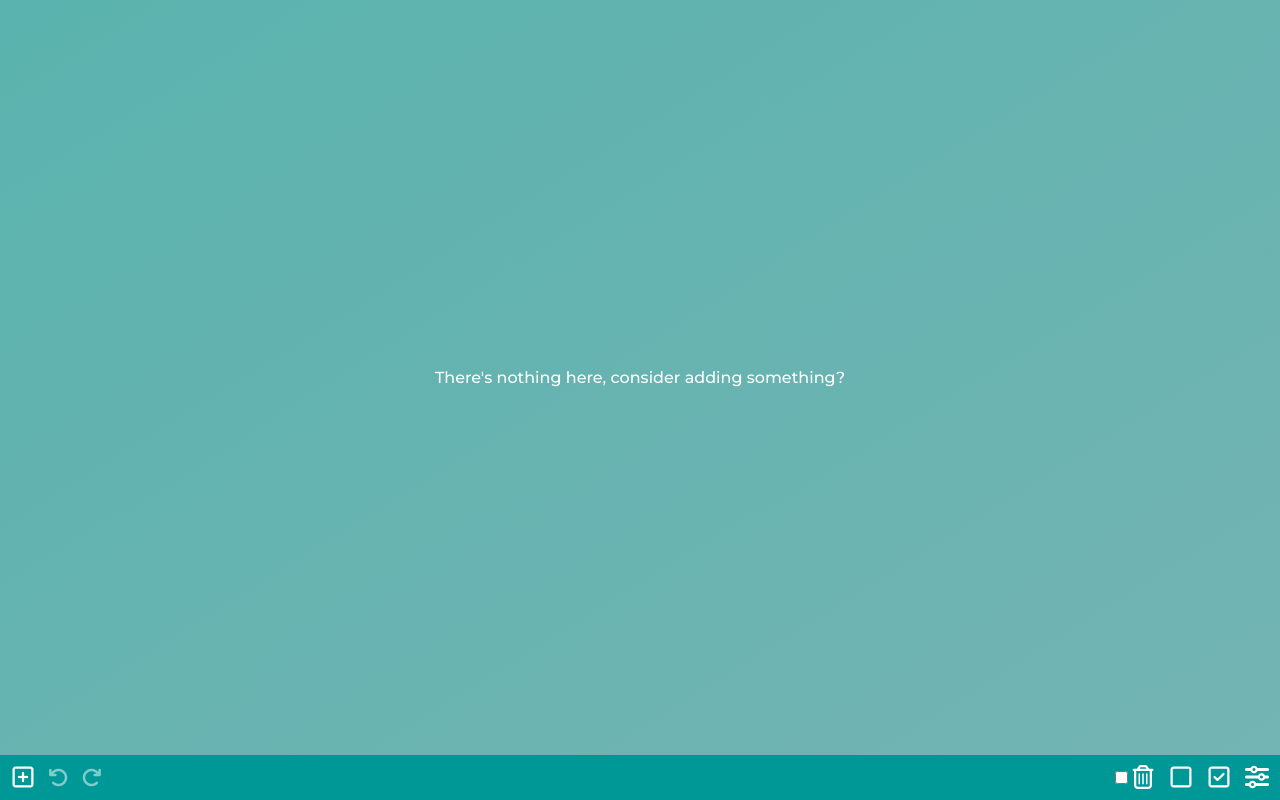
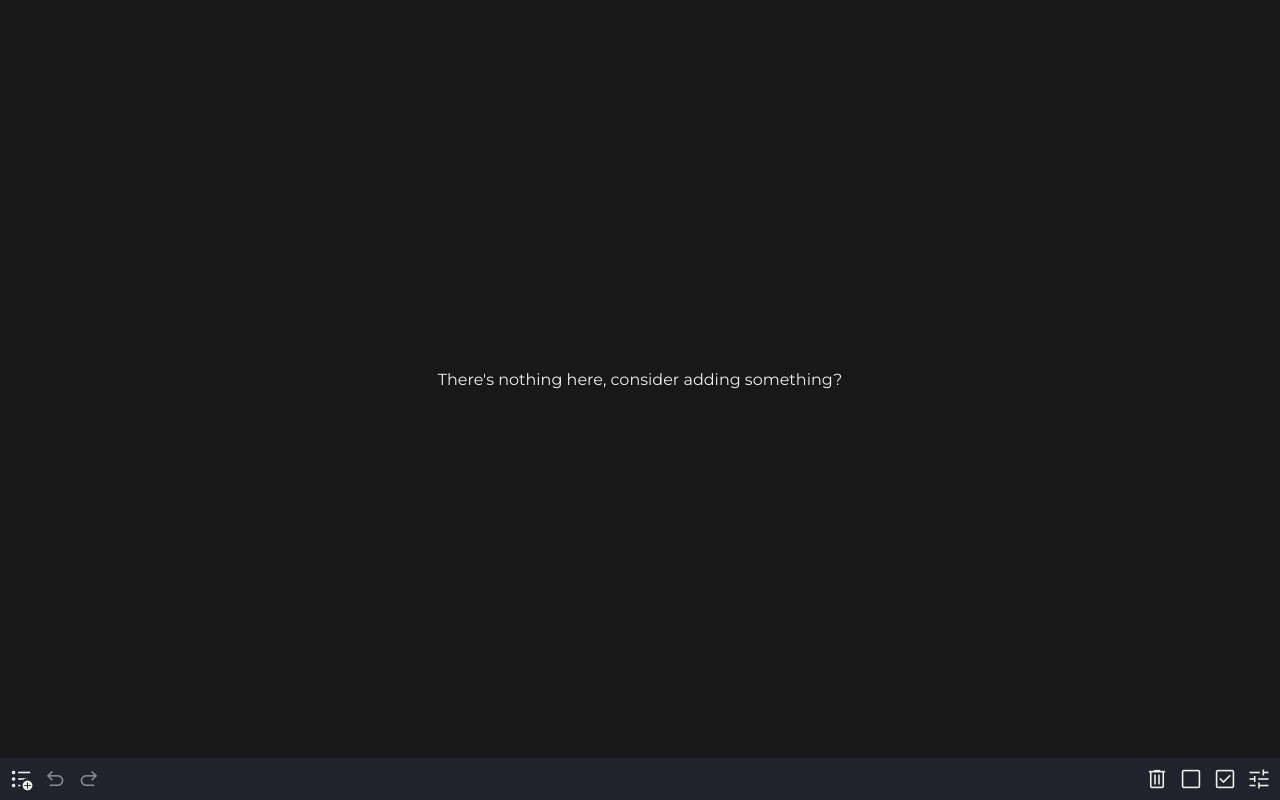
Before and after one commit to Azuriru/Zephy, a SvelteKit app: page / in a window 1280 px wide. Built offline with nearby package versions, Linux system fonts and the light colour scheme.

Commit message:
friendship ended with fontawesome, now material symbol is my friend

```diff
--- a/package.json
+++ b/package.json
@@ -37,5 +37,8 @@
 		"typescript": "^5.2.2",
 		"vite": "^5.0.0"
 	},
-	"type": "module"
+	"type": "module",
+	"dependencies": {
+		"material-symbols": "^0.15.0"
+	}
 }
--- /dev/null
+++ b/src/lib/components/MaterialSymbol.svelte
@@ -0,0 +1,20 @@
+<script lang="ts">
+    import 'material-symbols';
+    import { type MaterialSymbol } from 'material-symbols';
+
+    export let type: 'outlined' | 'rounded' | 'sharp' = 'outlined';
+    export let name: MaterialSymbol;
+    export let size: number | null = null;
+
+    const fontWeight = type === 'outlined' ? 300 : 'initial';
+</script>
+
+<span class="material-symbol material-symbols-{type}" style:font-size={size + 'px'} style:font-weight={fontWeight}>
+    {name}
+</span>
+
+<style lang="scss">
+    .material-symbol {
+        font-size: inherit;
+    }
+</style>
--- a/src/lib/components/index.ts
+++ b/src/lib/components/index.ts
@@ -1 +1,2 @@
 export { default as FontAwesome } from './FontAwesome.svelte';
+export { default as MaterialSymbol } from './MaterialSymbol.svelte';
--- a/src/lib/i18n/en/list.json
+++ b/src/lib/i18n/en/list.json
@@ -2,5 +2,15 @@
     "empty": "There's nothing here, consider adding something?",
     "group-placeholder": "New group",
     "item-placeholder": "New item",
-    "item-add": "Add item"
+    "item-add": "Add item",
+    "settings": {
+        "dark": "Dark",
+        "light": "Light",
+        "show-drag": "Show drag handles by default",
+        "show-remove-prompt": "Show a prompt that confirms an item's deletion",
+        "dehoist": "Pin checked items to the bottom of the list",
+        "merge-check-actions": "Merge check and uncheck actions into one",
+        "autofocus": "Automatically focus newly added groups and items",
+        "strike-completed": "Strikethrough completed items"
+    }
 }
--- a/src/lib/i18n/lang.json
+++ b/src/lib/i18n/lang.json
@@ -1,4 +1,5 @@
 {
 	"en": "English",
-	"zh": "中文"
+	"zh": "中文",
+	"ru": "Pyccкий"
 }
--- a/src/routes/+page.svelte
+++ b/src/routes/+page.svelte
@@ -3,20 +3,39 @@
     import { type Group, TodosHistory } from '$lib/util/list';
     import { capitalize, clone } from '$lib/util';
     import { persistibles } from '$lib/util/store';
-    import { locale, t } from '$lib/i18n';
-    import langs from '$lib/i18n/lang.json';
-    import { FontAwesome } from '$lib/components';
+    import { defaultLocale, locale, t } from '$lib/i18n';
+    import { MaterialSymbol } from '$lib/components';
 
-    const language = persistibles<string>('language', 'en');
+    const language = persistibles<string>('language', defaultLocale);
 
-    function onLanguageChange (language: string){
+    type SettingsState = {
+        theme: boolean,
+        show_drag: boolean,
+        show_remove_prompt: boolean,
+        dehoist: boolean,
+        merge_check_actions: boolean,
+        autofocus: boolean,
+        strike_completed: boolean
+    };
+    const settings = persistibles<SettingsState>('settings', {
+        theme: false,
+        show_drag: true,
+        show_remove_prompt: false,
+        dehoist: true,
+        merge_check_actions: false,
+        autofocus: true,
+        strike_completed: false
+    });
+
+    let settingsHidden = true;
+
+    function onLanguageChange(language: string) {
         $locale = language;
         $language = language;
     }
 
     type InputEvent = Event & { currentTarget: EventTarget & HTMLInputElement };
 
-    let dark = false;
     const todosHistory = readable<TodosHistory>(null as never, (set) => {
         const hist = new TodosHistory(set, {
             groups: []
@@ -234,13 +253,27 @@
             edited
         });
     }
+
+    function onClick(e: MouseEvent) {
+        if (settingsHidden) return;
+
+        if (e.target instanceof HTMLElement) {
+            if (e.target.closest('.settings-button')) return;
+
+            if (!e.target.closest('.settings')) {
+                settingsHidden = true;
+            }
+        }
+    }
 </script>
 
-<div class="list-app" class:light={!dark}>
+<svelte:window on:click={onClick} />
+
+<div class="list-app" class:light={$settings.theme}>
     <div class="list">
         {#if !$todosHistory.state.groups.length}
             <div class="list-empty">
-                There's nothing here, consider adding something?
+                {$t('list.empty')}
             </div>
         {/if}
         {#each $todosHistory.state.groups as group, groupIndex (group.id)}
@@ -257,13 +290,13 @@
                     />
                     <div class="list-group-actions">
                         <button type="button" on:click={() => removeGroup(groupIndex)}>
-                            <FontAwesome name="trash-can" type="regular" />
+                            <MaterialSymbol name="delete" />
                         </button>
                         <button type="button" on:click={() => uncheckGroup(groupIndex)}>
-                            <FontAwesome name="square" type="regular" />
+                            <MaterialSymbol name="check_box_outline_blank" />
                         </button>
                         <button type="button" on:click={() => checkGroup(groupIndex)}>
-                            <FontAwesome name="square-check" type="regular" />
+                            <MaterialSymbol name="check_box" />
                         </button>
                     </div>
                 </div>
@@ -271,7 +304,7 @@
                     {@const { value, checked, timestamp } = item}
                     <div class="list-item" class:checked>
                         <div class="list-drag">
-                            <FontAwesome name="grip-vertical" />
+                            <MaterialSymbol name="drag_indicator" />
                         </div>
                         <label class="list-label">
                             <input
@@ -282,7 +315,7 @@
                             />
                             <div class="list-checkbox">
                                 {#if checked}
-                                    <FontAwesome name="check" />
+                                    <MaterialSymbol name="check" />
                                 {/if}
                             </div>
                             <div class="list-item-info">
@@ -306,7 +339,7 @@
                             class="list-item-remove"
                             on:click={() => removeItem(groupIndex, itemIndex)}
                         >
-                            <FontAwesome name="xmark" />
+                            <MaterialSymbol name="close" />
                         </button>
                     </div>
                 {/each}
@@ -316,7 +349,7 @@
                     on:click={() => addItem(groupIndex)}
                 >
                     <div class="list-plus">
-                        <FontAwesome name="plus" />
+                        <MaterialSymbol name="add_box" />
                     </div>
                     <span class="list-plus-text">{$t('list.item-add')}</span>
                 </button>
@@ -324,10 +357,50 @@
         {/each}
     </div>
 
+    <div class="settings" class:hidden={settingsHidden}>
+        <button type="button" class="settings-close" on:click={() => settingsHidden = true}>
+            <MaterialSymbol name="close" />
+        </button>
+        <div class="settings-options">
+            <label class="settings-option">
+                <div class="settings-key">
+                    {$t('list.settings.dark')}
+                </div>
+                <input
+                    type="checkbox"
+                    name="settings-checkbox"
+                    checked={$settings.theme}
+                    on:change={() => $settings.theme = !$settings.theme}
+                />
+                <div class="settings-toggle" />
+                <div class="settings-key">
+                    {$t('list.settings.light')}
+                </div>
+            </label>
+            {#each Object.keys($settings).slice(1) as key (key)}
+                <label class="settings-option">
+                    <div class="settings-key">
+                        {$t(`list.settings.${key.replaceAll('_', '-')}`)}
+                    </div>
+                    <input
+                        type="checkbox"
+                        name="settings-checkbox"
+                        checked={$settings[key]}
+                        on:change={() => $settings[key] = !$settings[key]}
+                    />
+                    <div class="settings-toggle" />
+                </label>
+            {/each}
+        </div>
+        <div class="settings-language">
+            <MaterialSymbol name="language" />
+        </div>
+    </div>
+
     <div class="toolbar">
         <div class="toolbar-left">
             <button type="button" on:click={() => addGroup()}>
-                <FontAwesome name="square-plus" type="regular" />
+                <MaterialSymbol name="format_list_bulleted_add" />
             </button>
             <button
                 type="button"
@@ -335,7 +408,7 @@
                 disabled={$todosHistory.index === 0}
                 on:click={() => $todosHistory.undo()}
             >
-                <FontAwesome name="arrow-rotate-left" />
+                <MaterialSymbol name="undo" />
             </button>
             <button
                 type="button"
@@ -343,37 +416,27 @@
                 disabled={$todosHistory.index === $todosHistory.events.length}
                 on:click={() => $todosHistory.redo()}
             >
-                <FontAwesome name="arrow-rotate-right" />
+                <MaterialSymbol name="redo" />
             </button>
         </div>
         <div class="toolbar-right">
             <!-- {#each Object.keys(langs) as language (language)}
                 <button type="button" on:click={() => onLanguageChange(language)}>{langs[language]}</button>
             {/each} -->
-            <input
-                type="checkbox"
-                name="item-checkbox"
-                on:change={() => dark = !dark}
-            />
             <button type="button" on:click={removeAll}>
-                <FontAwesome name="trash-can" type="regular" />
+                <MaterialSymbol name="delete" />
             </button>
             <button type="button" on:click={uncheckAll}>
-                <FontAwesome name="square" type="regular" />
+                <MaterialSymbol name="check_box_outline_blank" />
             </button>
             <button type="button" on:click={checkAll}>
-                <FontAwesome name="square-check" type="regular" />
+                <MaterialSymbol name="check_box" />
             </button>
-            <button type="button">
-                <FontAwesome name="sliders" />
+            <button type="button" class="settings-button" on:click={() => settingsHidden = !settingsHidden}>
+                <MaterialSymbol name="tune" />
             </button>
         </div>
     </div>
-
-    <div class="settings">
-        <div />
-    </div>
-
 </div>
 
 <style lang="scss">
@@ -392,6 +455,8 @@
         --checkbox-checked: #009d9d;
         --checkbox-border: transparent;
         --checkbox-border-checked: transparent;
+        --toggle-background: #272727;
+        --toggle-background-checked: #272727;
         --radius: 0;
     }
 
@@ -410,8 +475,9 @@
         --checkbox-border: var(--color);
         --checkbox-border-checked: var(--checkbox-checked);
         --checkbox-checked: #009d9d;
+        --toggle-background: #79cbcb;
+        --toggle-background-checked: var(--checkbox-checked);
         --radius: 4px;
-        font-weight: 500;
     }
 
     // Colors
@@ -430,8 +496,10 @@
     $checkbox-checked: var(--checkbox-checked);
     $checkbox-border: var(--checkbox-border);
     $checkbox-border-checked: var(--checkbox-border-checked);
+
+    $toggle-transition: 0.5s background-color;
+    $toggle-transition-before: 0.5s transform;
     $radius: var(--radius);
-
     $cube: 36px;
     $checkbox: 24px;
 
@@ -449,8 +517,92 @@
         height: 100%;
         background: $background;
         color: $color;
+
+        &.light {
+            font-weight: 500;
+        }
     }
 
+    .settings {
+        @include flex(column);
+        background: #bfe9e863;
+        position: fixed;
+        top: 0;
+        bottom: 0;
+        /* left: 0; */
+        right: 0;
+        z-index: 1;
+        backdrop-filter: blur(26px);
+        font-size: 14px;
+        transition: .5s transform, .5s box-shadow;
+
+        &:not(.hidden) {
+            box-shadow: 0px 0px 20px 4px #00000080;
+        }
+
+        &.hidden {
+            transform: translateX(100%);
+        }
+
+        .settings-close {
+            @include flex(center);
+            align-self: flex-end;
+            height: 36px;
+            width: 36px;
+            font-size: 24px;
+        }
+
+        .settings-options {
+            @include flex(column, one);
+
+            .settings-option {
+                @include flex(centerY, between);
+                padding: 0 20px;
+
+                &:not(:first-of-type) {
+                    margin-top: 4px;
+                }
+                &:first-of-type {
+                    margin-top: 10px;
+                }
+
+                input {
+                    display: none;
+
+                    & + .settings-toggle {
+                        @include flex(centerY, noShrink);
+                        width: 44px;
+                        height: 24px;
+                        background: var(--toggle-background);
+                        border-radius: 12px;
+                        margin-left: 16px;
+                        position: relative;
+                        cursor: pointer;
+                        transition: $toggle-transition;
+
+                        &::before {
+                            position: absolute;
+                            content: "";
+                            height: 18px;
+                            width: 18px;
+                            left: 3px;
+                            background-color: white;
+                            transition: $toggle-transition-before;
+                            border-radius: 9px;
+                        }
+                    }
+
+                    &:checked + .settings-toggle {
+                        background: var(--toggle-background-checked);
+
+                        &::before {
+                            transform: translateX(20px);
+                        }
+                    }
+                }
+            }
+        }
+    }
     .toolbar {
         @include flex(between);
         padding: 8px;
@@ -463,15 +615,22 @@
 
         .toolbar-left,
         .toolbar-right {
-            display: flex;
+            @include flex;
 
-            button:not(:first-of-type) {
-                margin-left: 8px;
+            button {
+                @include flex(center);
+                width: 26px;
+                height: 26px;
+                font-size: 26px;
+
+                &:not(:first-of-type) {
+                    margin-left: 8px;
+                }
             }
         }
 
         .history-control {
-            font-size: 20px;
+            // font-size: 20px;
 
             &:disabled {
                 filter: opacity(0.5);
@@ -518,7 +677,7 @@
 
         .list-group-actions {
             @include flex;
-            font-size: 18px;
+            font-size: 24px;
 
             button {
                 @include flex(center);
@@ -538,36 +697,36 @@
         border-radius: $radius;
         background: $item-background;
         transition: $item-transition;
+        margin-bottom: 4px;
 
         &:hover,
         &:active {
             background: $item-background-hover;
         }
 
-        // &:not(:nth-last-of-type(2)) {
-        margin-bottom: 4px;
-        // }
-
         &.checked {
             // order: 1;
-            // filter: opacity(0.5);
+            filter: opacity(0.5);
         }
 
         .list-drag {
             @include flex(center, noShrink);
             width: $cube;
             height: $cube;
+            font-size: $checkbox;
         }
 
         .list-label {
             @include flex(centerY, one);
-            input {
-                appearance: none;
+
+            input[type="checkbox"] {
+                display: none;
 
                 & + .list-checkbox {
                     @include flex(center, noShrink);
                     width: $checkbox;
                     height: $checkbox;
+                    font-size: $checkbox;
                     margin-right: 8px;
                     background: $checkbox-background;
                     border: 2px solid $checkbox-border;
@@ -602,6 +761,7 @@
             @include flex(center, noShrink);
             width: $cube;
             height: $cube;
+            font-size: $checkbox;
         }
     }
 
@@ -623,6 +783,7 @@
             @include flex(center, noShrink);
             width: $checkbox;
             height: $checkbox;
+            font-size: $checkbox;
             margin-right: 8px;
         }
 
```
Also changed, not shown: 1 other file (tests, documents, lock files or other folders).
